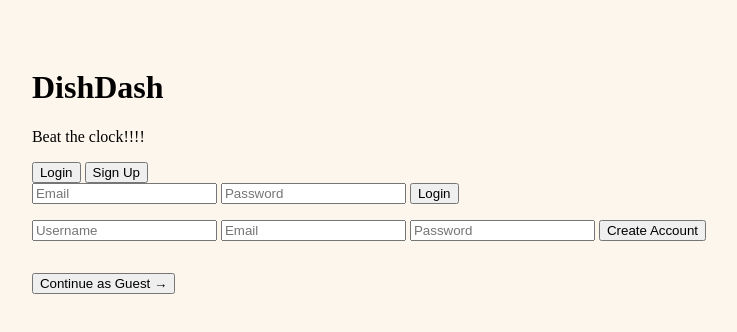
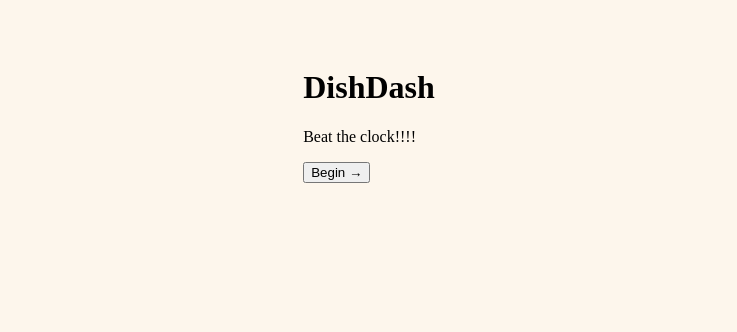
Before and after one commit to pampam1511/dishdash1, a plain HTML site: page frontend/index.html in a window 1280 px wide. Shown: the whole page, without its empty margins (271-1008 px from the left). Drawn offline with Linux system fonts and the light colour scheme.

```diff
--- a/frontend/index.html
+++ b/frontend/index.html
@@ -11,65 +11,13 @@
       <div class="welcome-wrap">
         <h1 class="welcome-title">DishDash</h1>
         <p class="welcome-sub">Beat the clock!!!!</p>
-
-        <div class="auth-tabs">
-          <button class="tab-btn active" onclick="switchTab('login')">
-            Login
-          </button>
-          <button class="tab-btn" onclick="switchTab('signup')">Sign Up</button>
-        </div>
-
-        <div class="auth-form" id="form-login">
-          <input
-            class="input"
-            id="login-email"
-            type="email"
-            placeholder="Email"
-          />
-          <input
-            class="input"
-            id="login-password"
-            type="password"
-            placeholder="Password"
-          />
-          <button class="btn btn-primary" onclick="handleLogin()">Login</button>
-          <p class="auth-error" id="login-error"></p>
-        </div>
-
-        <div class="auth-form hidden" id="form-signup">
-          <input
-            class="input"
-            id="signup-username"
-            type="text"
-            placeholder="Username"
-          />
-          <input
-            class="input"
-            id="signup-email"
-            type="email"
-            placeholder="Email"
-          />
-          <input
-            class="input"
-            id="signup-password"
-            type="password"
-            placeholder="Password"
-          />
-          <button class="btn btn-primary" onclick="handleSignup()">
-            Create Account
-          </button>
-          <p class="auth-error" id="signup-error"></p>
-        </div>
-
         <button
-          class="btn btn-ghost btn-guest"
-          style="margin-top: 1rem"
-          onclick="guestMode()"
+          class="btn btn-primary welcome-btn"
+          onclick="window.location.href = 'cuisines.html'"
         >
-          Continue as Guest →
+          Begin →
         </button>
       </div>
     </div>
-    <script src="auth.js"></script>
   </body>
 </html>
```
